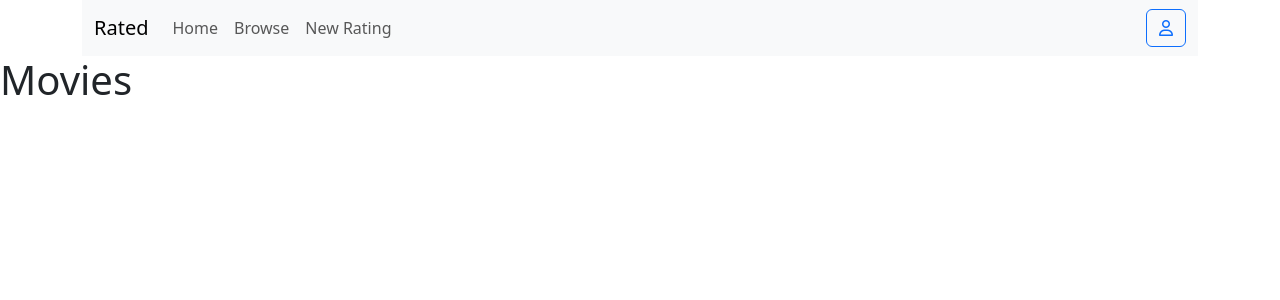
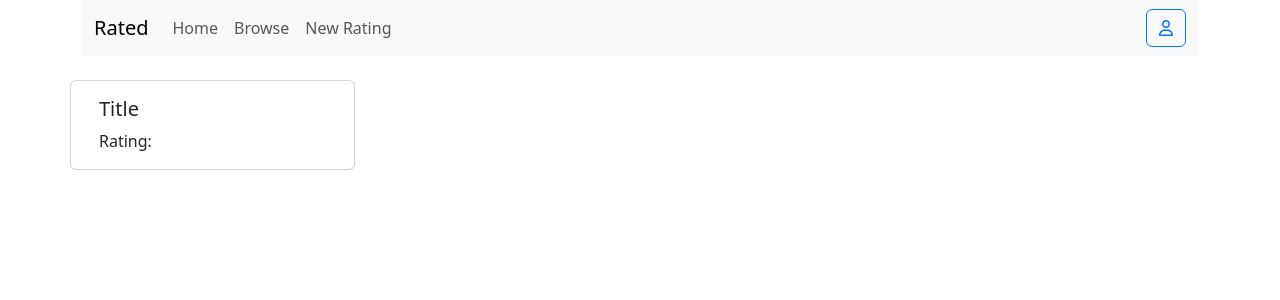
Before and after one commit to b0totmat/rated, a Vue app in the folder client/: page /movies in a window 1280 px wide. Shown: the top 300 px of the page. Built offline with nearby package versions, Linux system fonts and the light colour scheme.

Commit message:
Designing MoviesView

```diff
--- a/client/src/views/MoviesView.vue
+++ b/client/src/views/MoviesView.vue
@@ -1,3 +1,15 @@
 <template>
-    <h1>Movies</h1>
+  <div class="container mt-4">
+    <div class="row">
+      <div class="col-12 col-md-6 col-lg-3 card">
+        <div class="card-body">
+          <h5 class="card-title">Title</h5>
+          <p class="card-text">Rating:</p>
+        </div>
+      </div>
+    </div>
+  </div>
 </template>
+<script setup>
+import { ref } from 'vue'
+</script>
```
